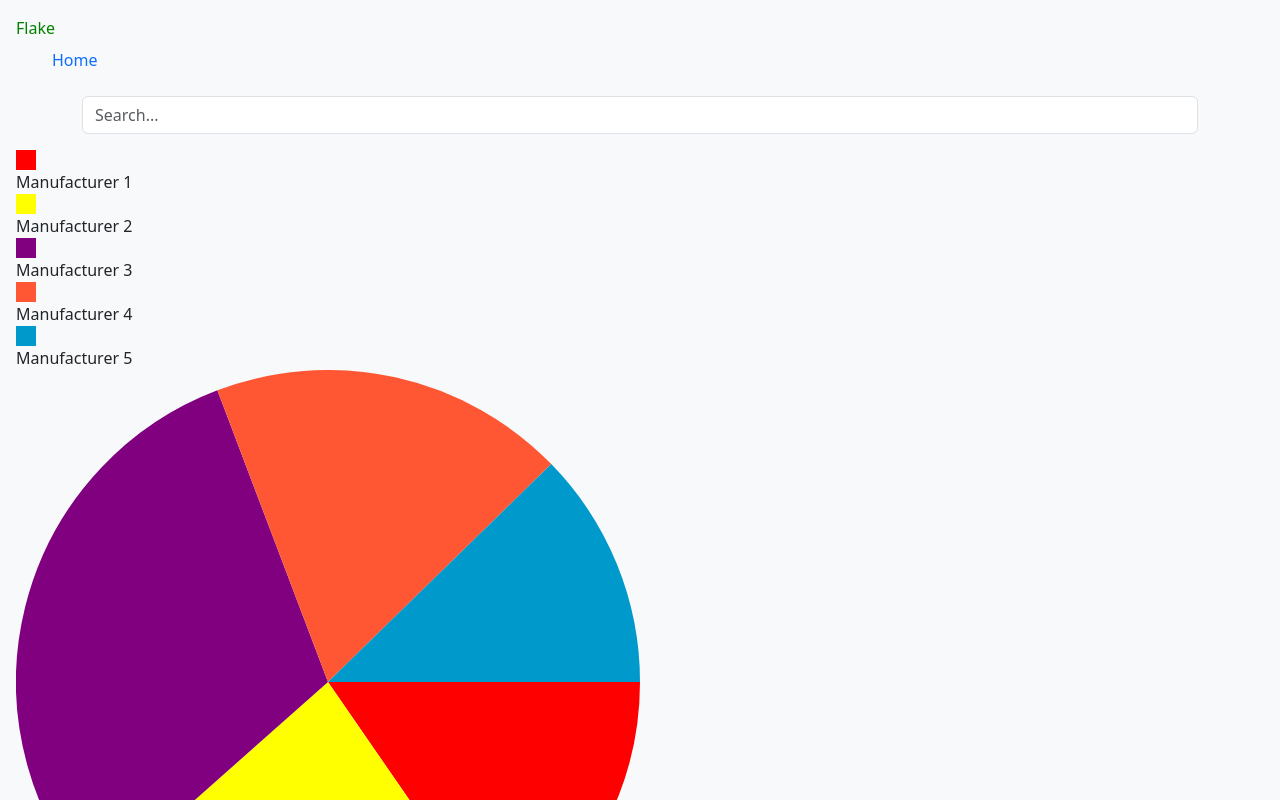
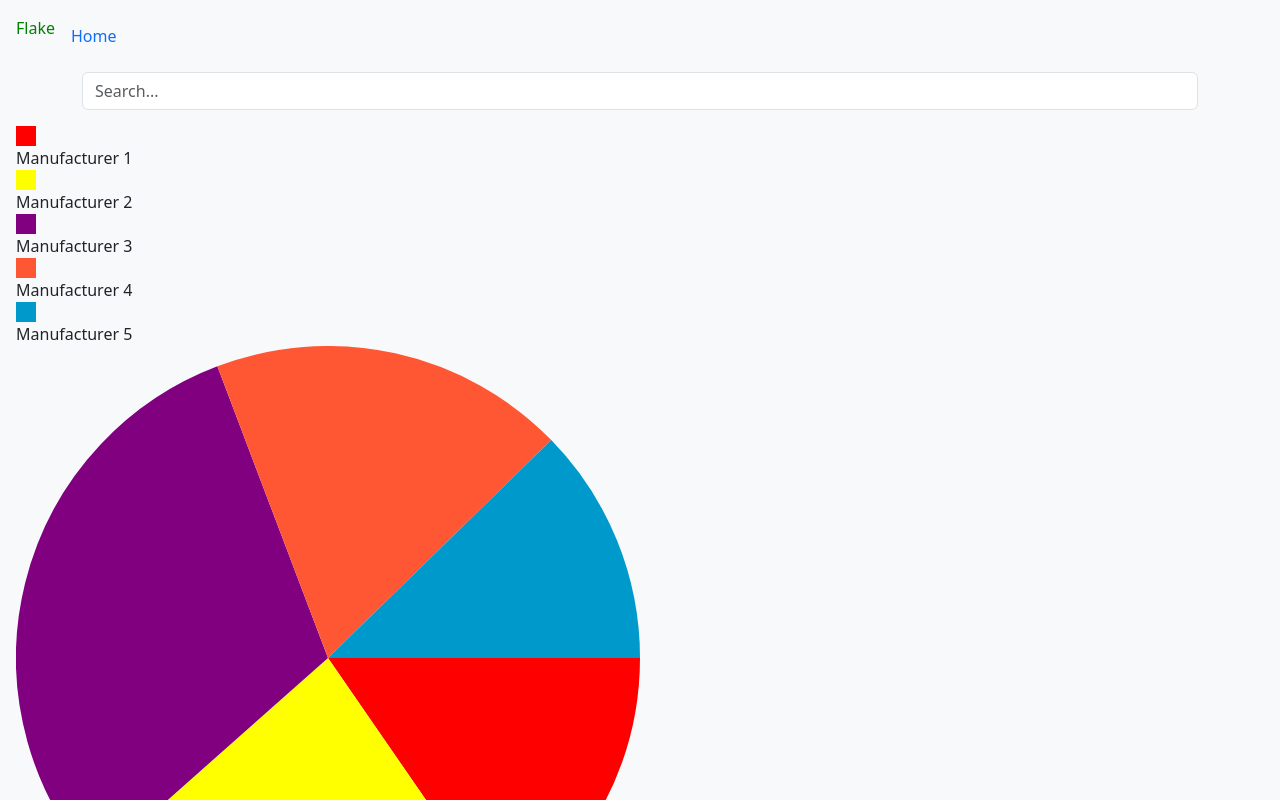
Before and after one commit to mingyao1/flakes, a React (Create React App) app in the folder frontend/: page / in a window 1280 px wide. Shown: the top 800 px of the page. Built offline with nearby package versions, Linux system fonts and the light colour scheme.

Commit message:
Update Home.js

```diff
--- a/frontend/src/Home.js
+++ b/frontend/src/Home.js
@@ -14,12 +14,12 @@ const manufacturers = [
 const Home = () => {
 
     return <div className="bg-light p-3">
-        <header>
-            <span style={{ color: 'green' }}>Flake </span>
-            <nav className="nav" style={{ marginLeft: 'auto' }}>
-                <ul style={{ display: 'flex', listStyleType: 'none', padding: 0 }}>
-                    <li style={{ marginLeft: '20px' }}>
-                        <Link to='/' className="nav-link">Home</Link>
+        <header style={{ display: 'flex', alignItems: 'left' }}>
+            <span style={{ color: 'green', alignItems: 'left' }}>Flake </span>
+            <nav className="nav" style={{ alignItems: 'left' }}>
+                <ul style={{ display: 'flex', alignItems: 'left', listStyleType: 'none', padding: 0 }}>
+                    <li style={{ alignItems: 'left' }}>
+                    <Link to='/' className="nav-link">Home</Link>
                     </li>
                     <li>
                     </li>
```
